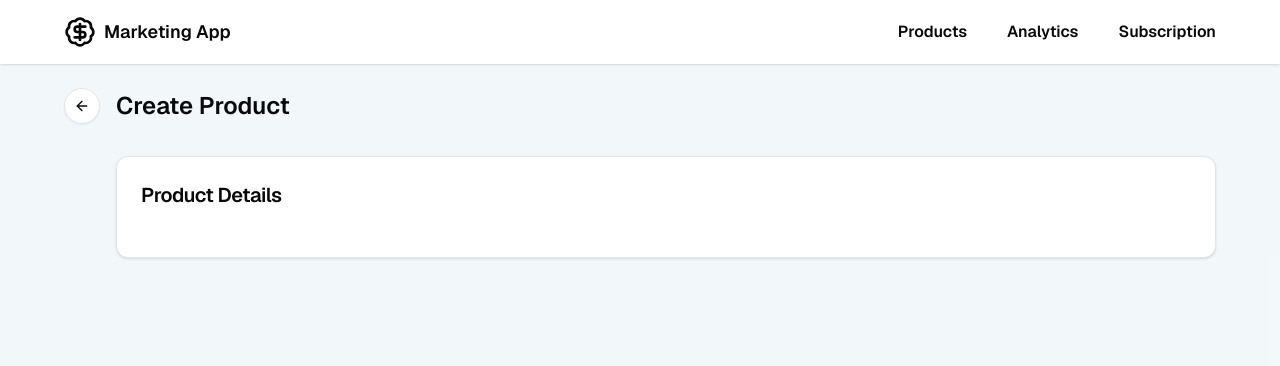
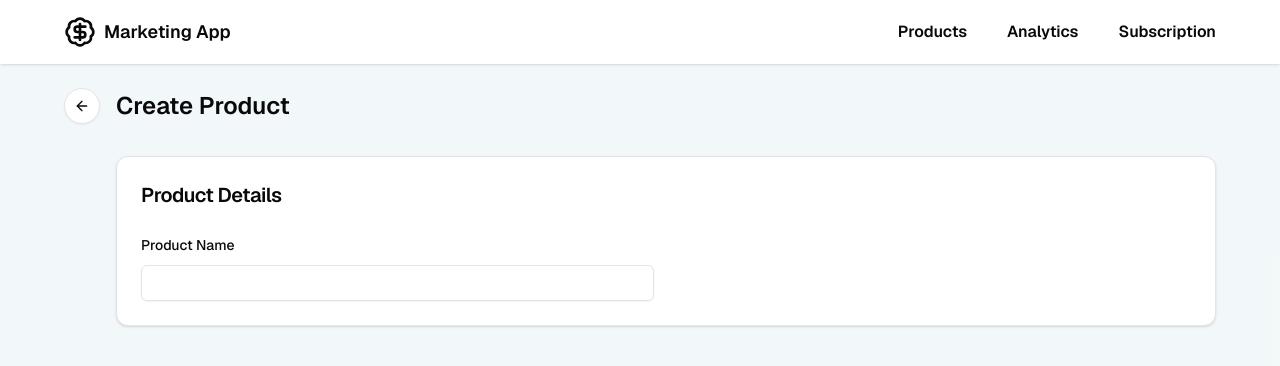
Before and after one commit to pawgog/dashboard_nextjs, a Next.js app: page /dashboard/products/new in a window 1280 px wide. Shown: the top 366 px of the page. Built offline with nearby package versions, Linux system fonts and the light colour scheme.

Commit message:
Built default product form

```diff
--- a/src/app/dashboard/_components/forms/ProductDetailsForm.tsx
+++ b/src/app/dashboard/_components/forms/ProductDetailsForm.tsx
@@ -1,3 +1,53 @@
+"use client";
+
+import { useForm } from "react-hook-form";
+import { z } from "zod";
+import { zodResolver } from "@hookform/resolvers/zod";
+import {
+  Form,
+  FormControl,
+  FormField,
+  FormItem,
+  FormLabel,
+  FormMessage,
+} from "@/components/ui/form";
+import { Input } from "@/components/ui/input";
+
+const productDetailsSchema = z.object({
+  name: z.string(),
+});
+
 export function ProductDetailsForm() {
-  return null;
+  const form = useForm<z.infer<typeof productDetailsSchema>>({
+    resolver: zodResolver(productDetailsSchema),
+  });
+
+  async function onSubmit(values: z.infer<typeof productDetailsSchema>) {
+    console.log(values);
+  }
+
+  return (
+    <Form {...form}>
+      <form
+        onSubmit={form.handleSubmit(onSubmit)}
+        className="flex gap-6 flex-col"
+      >
+        <div className="grid gap-6 grid-cols-1 lg:grid-cols-2">
+          <FormField
+            control={form.control}
+            name="name"
+            render={({ field }) => (
+              <FormItem>
+                <FormLabel>Product Name</FormLabel>
+                <FormControl>
+                  <Input {...field} />
+                </FormControl>
+                <FormMessage />
+              </FormItem>
+            )}
+          />
+        </div>
+      </form>
+    </Form>
+  );
 }
```
